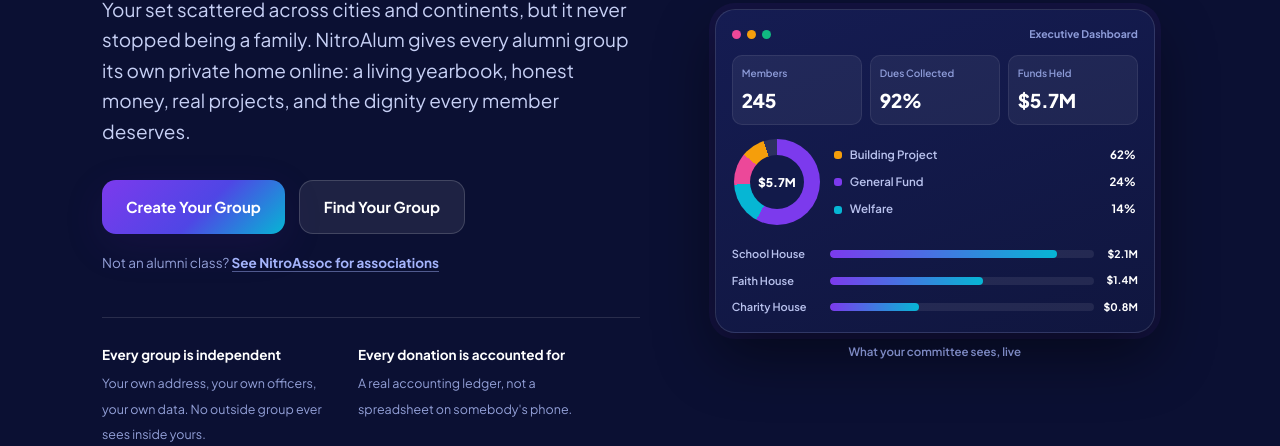
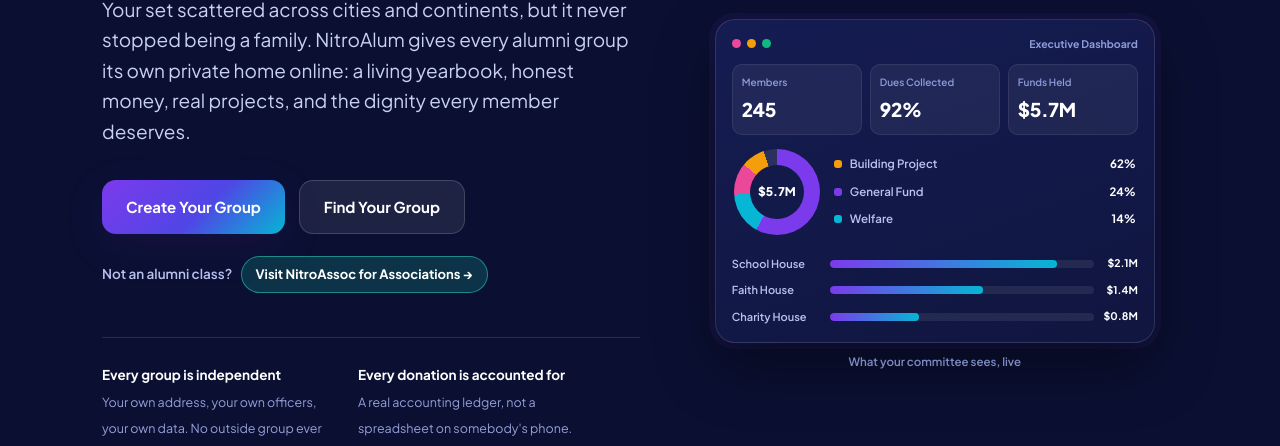
Before and after one commit to ydar996/nitroalum-home, a plain HTML site: page index.html in a window 1280 px wide. Shown: the part 351-797 px from the top of the page. Drawn offline with Linux system fonts and the light colour scheme.

Commit message:
Make the NitroAssoc hero cue a visible pill

```diff
--- a/index.html
+++ b/index.html
@@ -102,7 +102,7 @@
         <a class="btn primary" href="https://nitroalum.com/sign-up">Create Your Group</a>
         <a class="btn ghost" href="https://nitroalum.com/">Find Your Group</a>
       </div>
-      <p class="hero-branch">Not an alumni class? <a href="associations.html">See NitroAssoc for associations</a></p>
+      <p class="hero-branch">Not an alumni class? <a class="hero-branch-pill" href="associations.html">Visit NitroAssoc for Associations &rarr;</a></p>
       <div class="proof">
         <div><b>Every group is independent</b><span>Your own address, your own officers, your own data. No outside group ever sees inside yours.</span></div>
         <div><b>Every donation is accounted for</b><span>A real accounting ledger, not a spreadsheet on somebody's phone.</span></div>
--- a/styles.css
+++ b/styles.css
@@ -593,6 +593,18 @@ body.assoc .site-head .cta { background: var(--grad); }
   .aud { grid-template-columns: 1fr; }
 }
 
-.hero .hero-branch { margin: 18px 0 0; font-size: 13.5px; color: #93a0d8; }
-.hero .hero-branch a { color: #a5b4fc; font-weight: 700; text-decoration: none; border-bottom: 1px solid rgb(165 180 252 / 0.45); }
-.hero .hero-branch a:hover { color: #fff; }
+.hero .hero-branch { margin: 22px 0 0; font-size: 13.5px; color: #b9c2ee; font-weight: 600; }
+.hero .hero-branch-pill {
+  display: inline-block;
+  margin-left: 6px;
+  padding: 7px 14px;
+  border-radius: 99px;
+  font-weight: 700;
+  font-size: 13px;
+  color: #fff;
+  text-decoration: none;
+  background: rgb(15 118 110 / 0.35);
+  border: 1px solid rgb(45 212 191 / 0.55);
+  transition: background 0.15s, border-color 0.15s;
+}
+.hero .hero-branch-pill:hover { background: rgb(15 118 110 / 0.6); border-color: #5eead4; }
```
